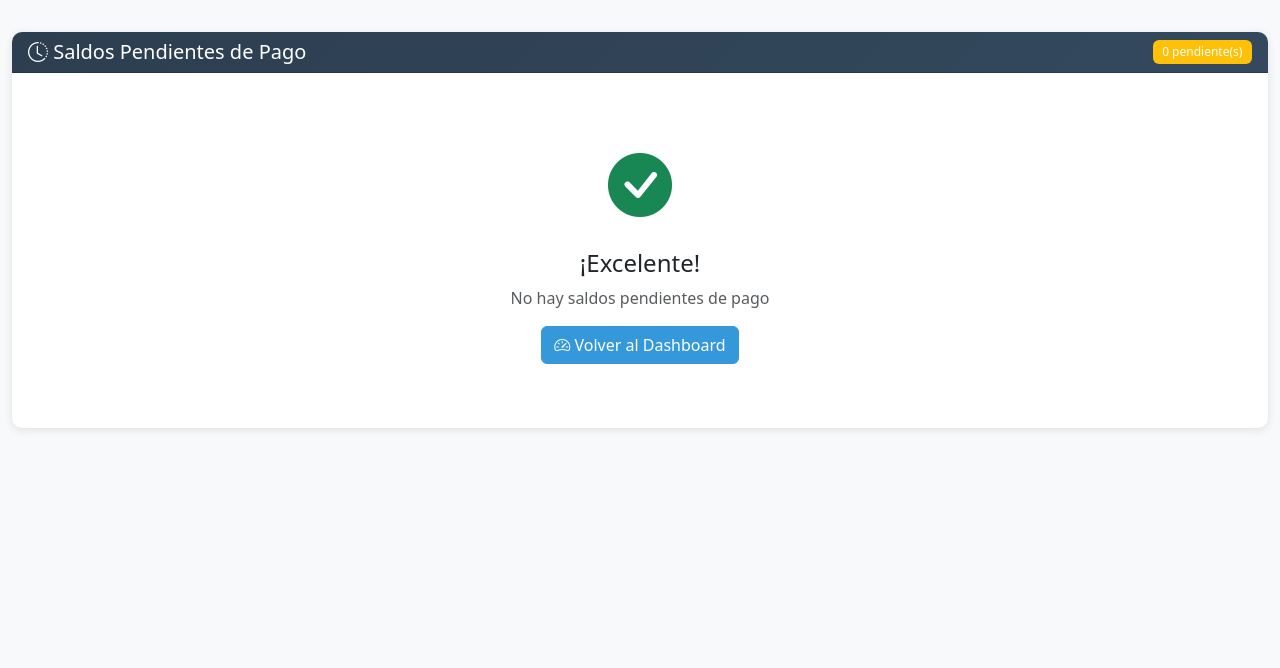
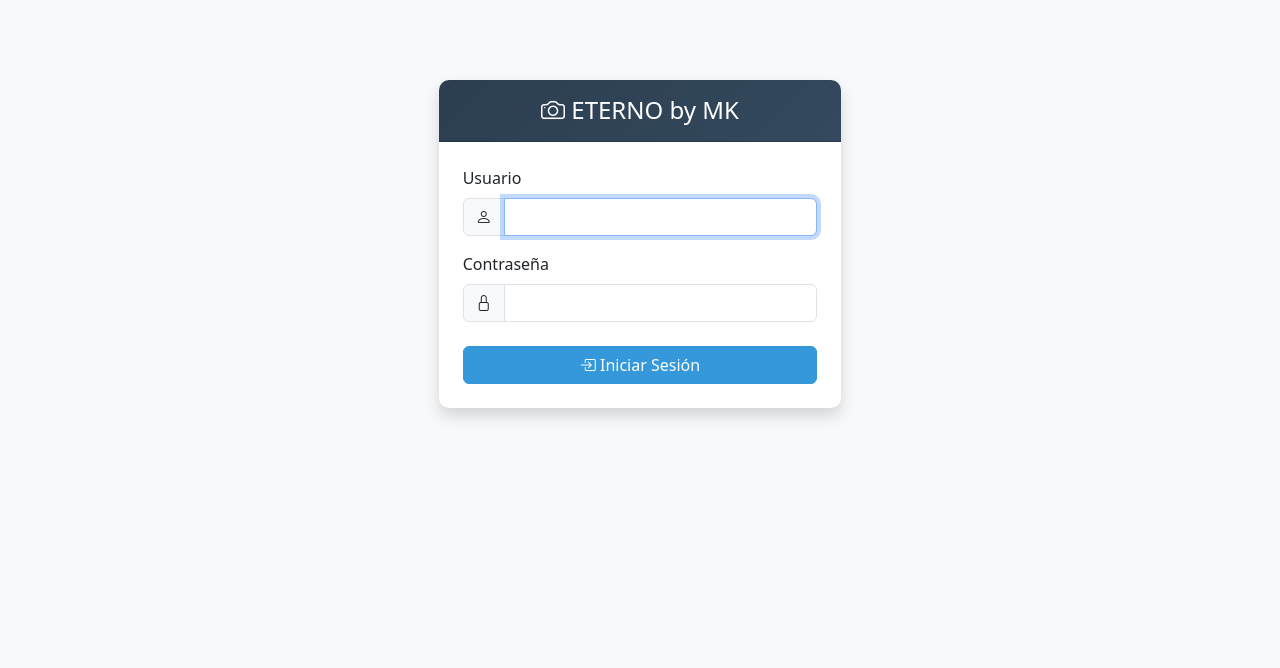
Before and after one commit to toibar92/ETERNO-by-MK, a Flask app: page /login in a window 1280 px wide. Shown: the top 668 px of the page. Run offline with Flask 3, Linux system fonts and the light colour scheme; some libraries are stand-ins or nearby versions.

Commit message:
Restaurar login.html correcto

```diff
--- a/templates/login.html
+++ b/templates/login.html
@@ -1,93 +1,36 @@
 {% extends "base.html" %}
 
-{% block title %}Saldos Pendientes - ETERNO by MK{% endblock %}
+{% block title %}Iniciar Sesión - ETERNO by MK{% endblock %}
 
 {% block content %}
-<div class="row">
-    <div class="col-12">
-        <div class="card">
-            <div class="card-header d-flex justify-content-between align-items-center flex-wrap">
-                <h5 class="mb-0">
-                    <i class="bi bi-clock-history"></i> Saldos Pendientes de Pago
-                </h5>
-                <span class="badge bg-warning">{{ pedidos|length }} pendiente(s)</span>
+<div class="row justify-content-center mt-5">
+    <div class="col-md-5 col-lg-4">
+        <div class="card shadow">
+            <div class="card-header text-center py-3">
+                <h4 class="mb-0">
+                    <i class="bi bi-camera"></i> ETERNO by MK
+                </h4>
             </div>
-            <div class="card-body">
-                {% if pedidos %}
-                <div class="table-responsive">
-                    <table class="table table-hover table-striped align-middle">
-                        <thead>
-                            <tr>
-                                <th>Cliente</th>
-                                <th>Producto</th>
-                                <th class="text-end">Saldo</th>
-                                <th>Fecha Sesión</th>
-                                <th>Método Pago</th>
-                                <th class="text-center">Acciones</th>
-                            </tr>
-                        </thead>
-                        <tbody>
-                            {% for pedido in pedidos %}
-                            <tr>
-                                <td><strong>{{ pedido.cliente }}</strong></td>
-                                <td>
-                                    <span class="badge bg-{% if pedido.producto == 'Grande' %}primary{% else %}info{% endif %}">
-                                        {{ pedido.producto }}
-                                    </span>
-                                </td>
-                                <td class="text-end">
-                                    <strong class="text-warning">Q{{ "%.2f"|format(pedido.saldo_restante) }}</strong>
-                                </td>
-                                <td>
-                                    {% if pedido.fecha_sesion %}
-                                        <i class="bi bi-calendar"></i> {{ pedido.fecha_sesion.strftime('%d/%m/%Y') }}
-                                    {% else %}
-                                        <span class="text-muted">Sin fecha</span>
-                                    {% endif %}
-                                </td>
-                                <td>
-                                    <form method="POST" action="{{ url_for('marcar_saldo_pagado', pedido_id=pedido.id) }}" class="d-inline">
-                                        <select name="metodo_pago_saldo" class="form-select form-select-sm d-inline-block w-auto" required>
-                                            {% for metodo in metodos_pago %}
-                                            <option value="{{ metodo }}" {% if pedido.metodo_pago_saldo == metodo %}selected{% endif %}>
-                                                {{ metodo }}
-                                            </option>
-                                            {% endfor %}
-                                        </select>
-
-                                        <select name="cuotas_visa_saldo" class="form-select form-select-sm d-inline-block w-auto ms-1">
-                                            <option value="0">Sin cuotas</option>
-                                            {% for cuotas, porcentaje in costos_visa.items() %}
-                                            <option value="{{ cuotas }}" {% if pedido.cuotas_visa_saldo == cuotas %}selected{% endif %}>
-                                                {{ cuotas }} cuotas ({{ "%.1f"|format(porcentaje * 100) }}%)
-                                            </option>
-                                            {% endfor %}
-                                        </select>
-                                </td>
-                                <td class="text-center">
-                                        <button type="submit" class="btn btn-success btn-sm" onclick="return confirm('¿Marcar este saldo como pagado?')">
-                                            <i class="bi bi-check-circle"></i> Marcar Pagado
-                                        </button>
-                                    </form>
-                                    <a href="{{ url_for('editar_pedido', pedido_id=pedido.id) }}" class="btn btn-primary btn-sm ms-1">
-                                        <i class="bi bi-pencil"></i>
-                                    </a>
-                                </td>
-                            </tr>
-                            {% endfor %}
-                        </tbody>
-                    </table>
-                </div>
-                {% else %}
-                <div class="text-center py-5">
-                    <i class="bi bi-check-circle-fill text-success" style="font-size: 4rem;"></i>
-                    <h4 class="mt-3">¡Excelente!</h4>
-                    <p class="text-muted">No hay saldos pendientes de pago</p>
-                    <a href="{{ url_for('dashboard') }}" class="btn btn-primary">
-                        <i class="bi bi-speedometer2"></i> Volver al Dashboard
-                    </a>
-                </div>
-                {% endif %}
+            <div class="card-body p-4">
+                <form method="POST">
+                    <div class="mb-3">
+                        <label for="username" class="form-label">Usuario</label>
+                        <div class="input-group">
+                            <span class="input-group-text"><i class="bi bi-person"></i></span>
+                            <input type="text" class="form-control" id="username" name="username" required autofocus>
+                        </div>
+                    </div>
+                    <div class="mb-4">
+                        <label for="password" class="form-label">Contraseña</label>
+                        <div class="input-group">
+                            <span class="input-group-text"><i class="bi bi-lock"></i></span>
+                            <input type="password" class="form-control" id="password" name="password" required>
+                        </div>
+                    </div>
+                    <button type="submit" class="btn btn-primary w-100">
+                        <i class="bi bi-box-arrow-in-right"></i> Iniciar Sesión
+                    </button>
+                </form>
             </div>
         </div>
     </div>
```
